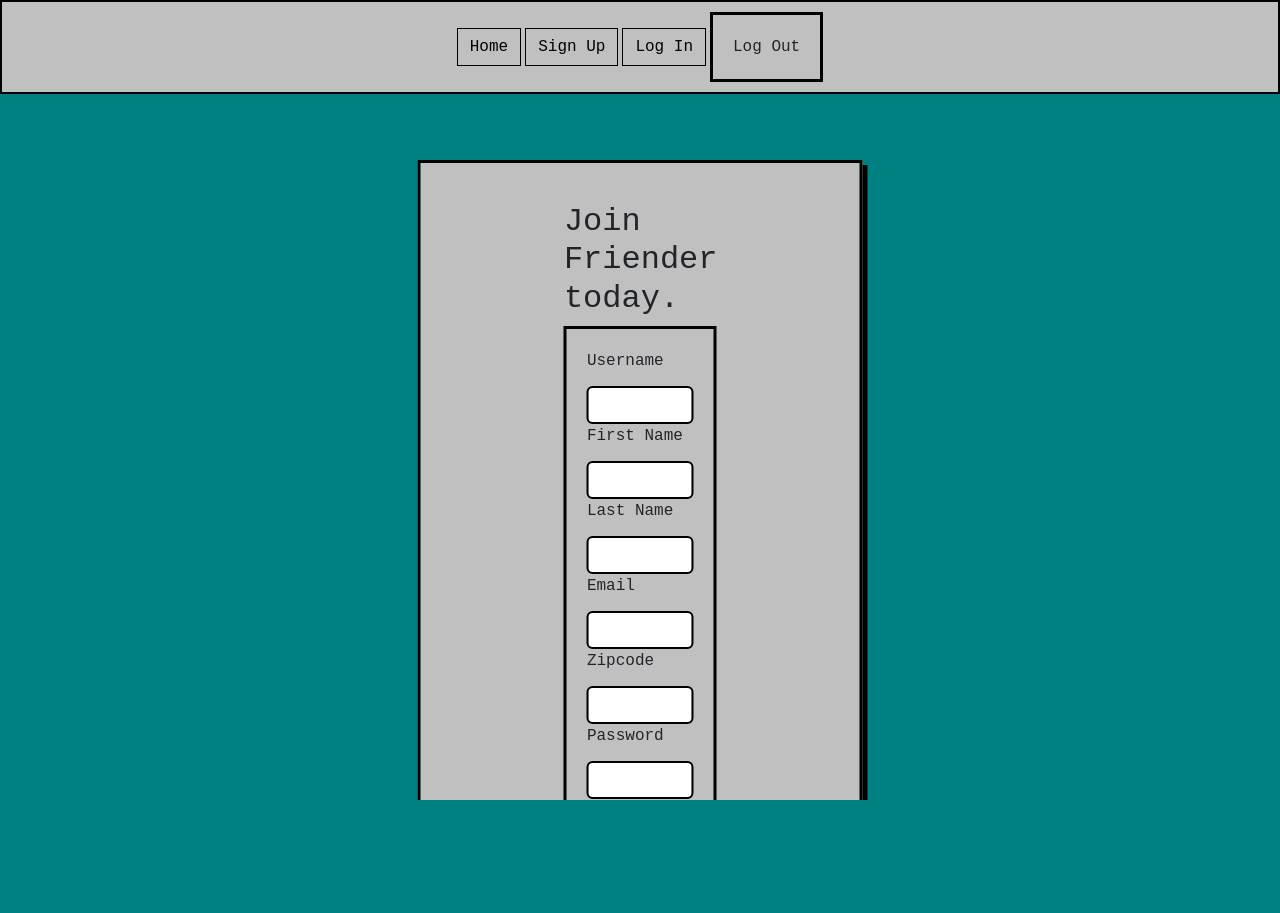
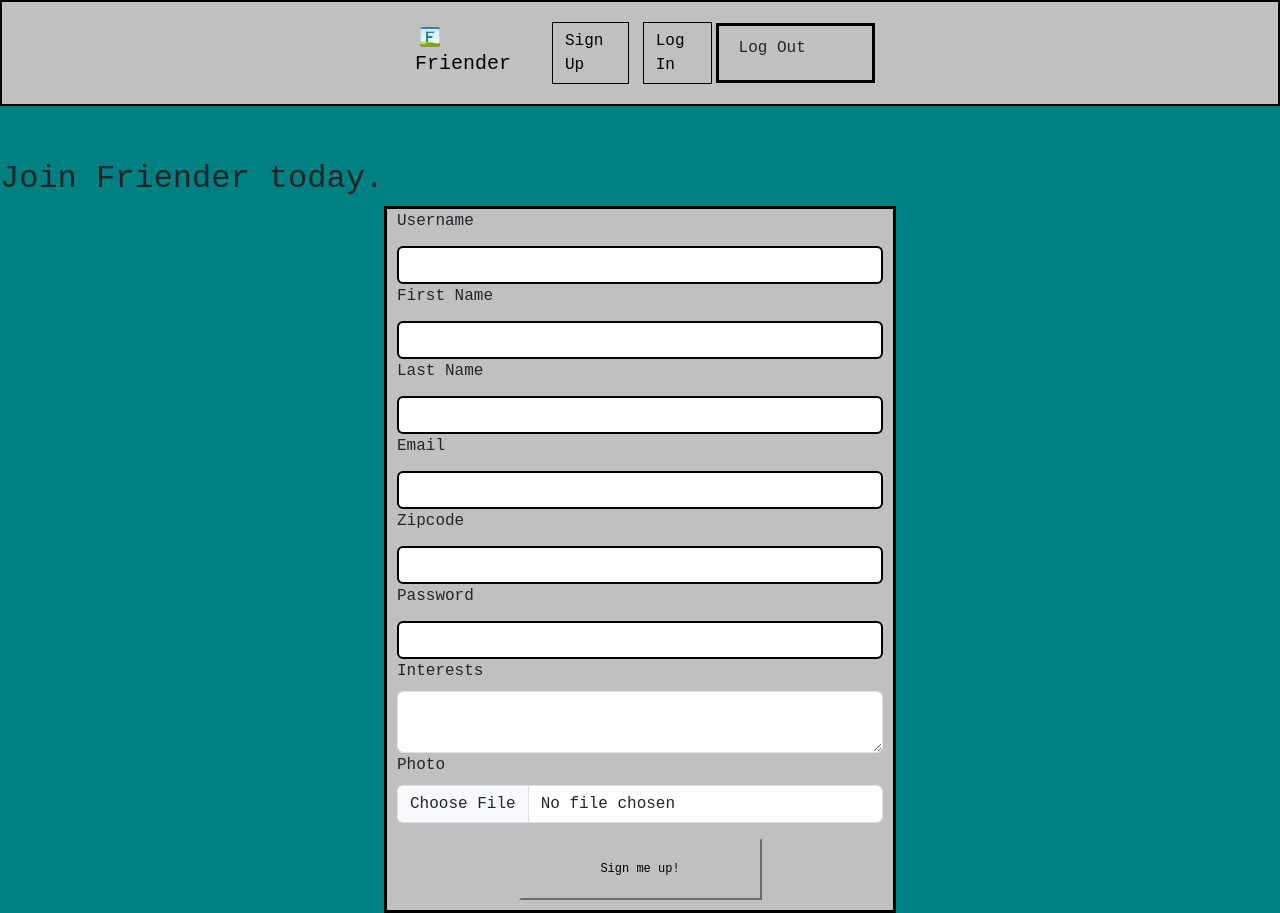
Before and after one commit to jihyeoi/friender-python, a Flask app: page /signup in a window 1280 px wide. Before the commit the page ends 800 px from the top, so only its background shows below. Run offline with Flask 3, Linux system fonts and the light colour scheme; some libraries are stand-ins or nearby versions.

Commit message:
update css

```diff
--- a/static/friender.css
+++ b/static/friender.css
@@ -39,17 +39,19 @@ form-body {
   font-family: 'Courier New', monospace; /* Mimics a common system font */
   background-color: #008080; /* A typical background color for desktop */
   color: white; /* Text color */
-  margin: 0;
-  padding: 10px;
+  margin: auto;
 }
 
 form {
+  width: 40%;
   background-color: #c0c0c0; /* Classic Windows 95 light gray background */
-  padding: 20px;
   border: 3px solid #000; /* Black border like classic windows */
+  padding: 0 10px 10px 10px;
+  margin: auto;
 }
 
 label {
+  margin: auto;
   margin-right: 10px;
 }
 
@@ -136,7 +138,27 @@ input[type="password"]:focus {
   top: 1px; /* Simulate button being pressed down */
 }
 
+.navbar-header {
+  margin: 0 auto;
+}
 
+.navbar-brand > img {
+  display: inline-flex;
+  margin-bottom: 2px;
+  margin-right: 5px;
+  margin-left: 5px;
+  width: 20px;
+  border-radius: 2px;
+  float: left;
+}
+
+nav ul li:first-child { float: left; }
+
+nav ul li {
+  list-style:none;
+  margin:10px;
+  float: right;
+}
 /*************************************** BUTTONS */
 
 .large-button {
@@ -193,15 +215,16 @@ input[type="password"]:focus {
 
 
 .flash-message {
-  background-color: #c0c0c0; /* Classic Windows 95 light gray */
+  background-color: #ffffff; /* Classic Windows 95 light gray */
   border: 3px solid #000; /* Solid black border like classic Windows dialogs */
   padding: 10px 20px;
-  position: fixed;
+  position: relative;
   top: 20%;
   left: 50%;
   transform: translateX(-50%);
+  text-align: center;
   box-shadow: 5px 5px 0px #000; /* Simulate the classic drop shadow */
-  z-index: 1000; /* Ensure it's on top of other content */
+  /* z-index: 1000; Ensure it's on top of other content */
 }
 
 .flash-message p {
--- a/templates/base.html
+++ b/templates/base.html
@@ -5,13 +5,11 @@
   <meta charset="UTF-8">
   <title>Friender</title>
 
-  <link rel="stylesheet"
-        href="https://unpkg.com/bootstrap@5/dist/css/bootstrap.css">
+  <link rel="stylesheet" href="https://unpkg.com/bootstrap@5/dist/css/bootstrap.css">
   <script src="https://unpkg.com/jquery"></script>
   <script src="https://unpkg.com/bootstrap"></script>
 
-  <link rel="stylesheet"
-        href="https://www.unpkg.com/bootstrap-icons/font/bootstrap-icons.css">
+  <link rel="stylesheet" href="https://www.unpkg.com/bootstrap-icons/font/bootstrap-icons.css">
   <link rel="stylesheet" href="/static/friender.css">
   <!--<link rel="shortcut icon" href="/static/favicon.ico"> -->
 </head>
@@ -19,8 +17,12 @@
 <body class="nav-body">
 
   <nav class="navbar">
+
     <ul class="navbar-nav">
-        <li class="nav-item"><a href="/">Home</a></li>
+      <li> <a href="/" class="navbar-brand">
+          <img src="/static/images/logo.png" alt="logo">
+          <span>Friender</span>
+        </a></li>
       <li class="nav-item"><a href="/signup">Sign Up</a></li>
       <li class="nav-item"><a href="/login">Log In</a></li>
       <form action="/logout">
@@ -29,16 +31,17 @@
     </ul>
   </nav>
 
+  {% if get_flashed_messages() %}
+    {% for category, message in get_flashed_messages(with_categories=True) %}
+      <p class="flash-message">{{ message }}
+    {% endfor %}
+  {% endif %}
 
-<div class="flash-message">
-
-  {% for category, message in get_flashed_messages(with_categories=True) %}
-    <p class="flash-message">{{ message }}</div>
-  {% endfor %}
-
+  <br>
   {% block content %}
   {% endblock %}
 
   </div>
 </body>
+
 </html>
--- a/templates/users/signup.html
+++ b/templates/users/signup.html
@@ -1,30 +1,20 @@
 {% extends 'base.html' %}
-
 {% block body_class %}sign up{% endblock %}
-
 {% block content %}
-
-  <div class="row justify-content-md-center">
-    <div class="col-md-7 col-lg-5">
-      <h2 class="signup join-message">Join Friender today.</h2>
-      <form method="POST" id='signup_form' action="/signup" enctype="multipart/form-data">
+  <div>
+      <h2 class="signup">Join Friender today.</h2>
+      <form class="form-body" method="POST" id='signup_form' action="/signup" enctype="multipart/form-data">
         {{ form.hidden_tag() }}
-
         {% for field in form if field.widget.input_type != 'hidden' %}
-
           {% for error in field.errors %}
             <span class="text-danger">{{ error }}</span>
           {% endfor %}
-
           {{ field.label(class="form-label")}}
           {{ field(class="form-control") }}
-
         {% endfor %}
         <div class="d-grid gap-2 col-6 mx-auto">
           <button class="normal-button">Sign me up!</button>
         </div>
       </form>
-    </div>
   </div>
-
 {% endblock %}
```
Also changed, not shown: templates/users/login.html (+1 -9 lines). Lines whose indentation alone changed are shown as unchanged.
